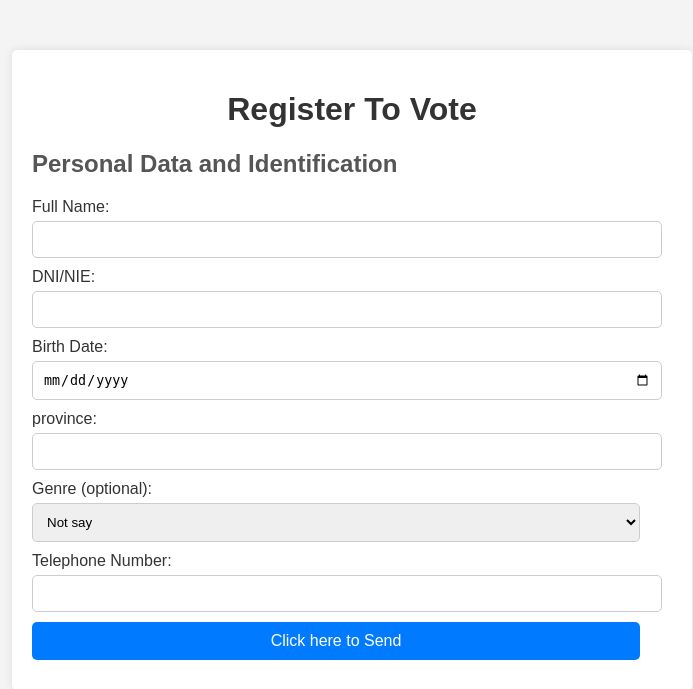
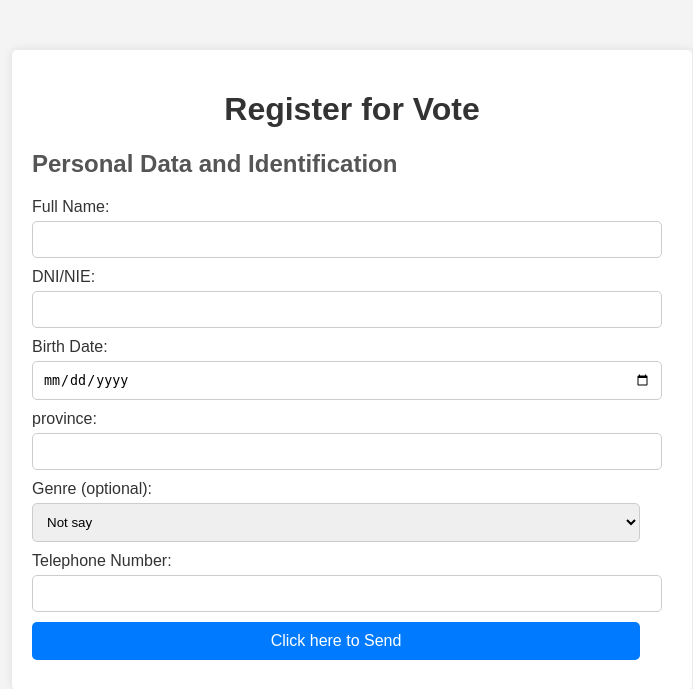
Before and after one commit to jarodriguezf/ElectXChain, a FastAPI app: page / in a window 1280 px wide. Shown: the top 689 px of the page, without its empty margins (288-981 px from the left). Run offline with FastAPI, Linux system fonts and the light colour scheme.

Commit message:
fix title

```diff
--- a/api/app/templates/index.html
+++ b/api/app/templates/index.html
@@ -8,7 +8,7 @@
 </head>
 <body>
     <div class="container">
-        <h1>Register To Vote</h1>
+        <h1>Register for Vote</h1>
         <form id="registrationForm">
             <h2>Personal Data and Identification</h2>
             <label for="fullName">Full Name:</label>
```
